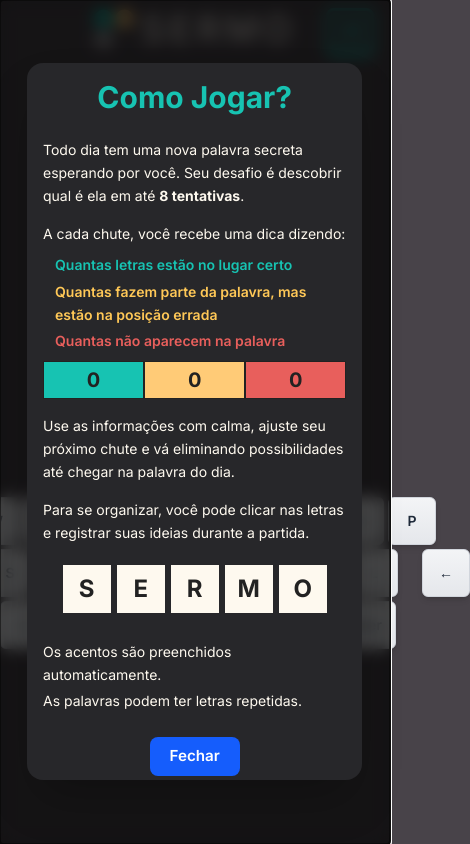
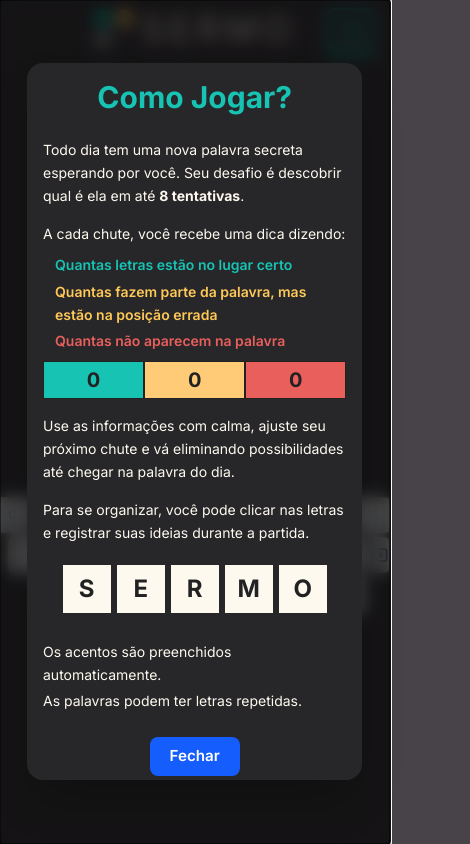
Before and after one commit to Devs-saas/sermo, a React (Vite) app: page / in a window 390 px wide. Shown: the whole page, 470 px wide, since content can reach past the window. Built offline with nearby package versions, Linux system fonts and the light colour scheme.

Commit message:
fix: tecladinho lindinho celular

```diff
--- a/src/components/atoms/KeyboardLetter.tsx
+++ b/src/components/atoms/KeyboardLetter.tsx
@@ -9,16 +9,24 @@ export function KeyboardLetter({ letter, onKeyPress }: Props) {
     };
 
     const isSpecialKey = letter === "enter" || letter === "backspace";
-    const baseClass = "bg-gradient-to-b from-gray-100 to-gray-200 rounded-md font-semibold text-gray-800 flex items-center justify-center cursor-pointer shadow-md hover:shadow-lg hover:-translate-y-1 active:translate-y-1 active:shadow-sm transition-all duration-75 border border-gray-300 text-sm";
-    const sizeClass = letter === "enter" ? "w-16 h-12" : "w-12 h-12";
-    const paddingClass = isSpecialKey ? "ml-5" : "";
+    const baseClass = "bg-gradient-to-b from-gray-100 to-gray-200 rounded-md font-bold text-gray-800 flex items-center justify-center cursor-pointer shadow-sm hover:shadow-md active:translate-y-0.5 active:shadow-sm transition-all duration-75 border border-gray-300 text-xs sm:text-sm uppercase select-none";
+
+    const sizeClass = isSpecialKey
+        ? "w-[54px] h-[36px] sm:w-[66px] sm:h-[44px]"
+        : "w-[36px] h-[36px] sm:w-[44px] sm:h-[44px] aspect-square";
 
     return (
         <button
             onClick={handleClick}
-            className={`${sizeClass} ${baseClass} ${paddingClass}`}
+            className={`${sizeClass} ${baseClass}`}
         >
-            {letter === "backspace" ? "←" : letter}
+            {letter === "backspace" ? (
+                <svg xmlns="http://www.w3.org/2000/svg" className="h-5 w-5 sm:h-6 sm:w-6" fill="none" viewBox="0 0 24 24" stroke="currentColor">
+                    <path strokeLinecap="round" strokeLinejoin="round" strokeWidth={2} d="M12 14l2-2m0 0l2-2m-2 2l-2-2m2 2l2 2M3 12l6.414 6.414a2 2 0 001.414.586H19a2 2 0 002-2V7a2 2 0 00-2-2h-8.172a2 2 0 00-1.414.586L3 12z" />
+                </svg>
+            ) : (
+                letter
+            )}
         </button>
     )
 }
--- a/src/components/molecules/KeyboardRow.tsx
+++ b/src/components/molecules/KeyboardRow.tsx
@@ -2,13 +2,13 @@ import { KeyboardLetter } from "../atoms/KeyboardLetter"
 
 type Props = {
     letters: string[]
-    offset?: number
+    paddingLeft?: string
     onKeyPress: (letter: string) => void
 }
 
-export function KeyboardRow({ letters, offset = 0, onKeyPress }: Props) {
+export function KeyboardRow({ letters, onKeyPress, paddingLeft = "0px" }: Props) {
     return (
-        <div className="flex gap-1" style={{ paddingLeft: `${offset}px` }}>
+        <div className="flex w-full justify-center gap-1 sm:gap-1.5 md:gap-2 px-1" style={{ paddingLeft }}>
             {letters.map((letter) => (
                 <KeyboardLetter key={letter} letter={letter} onKeyPress={onKeyPress} />
             ))}
--- a/src/components/molecules/WordInput.tsx
+++ b/src/components/molecules/WordInput.tsx
@@ -127,17 +127,6 @@ export function WordInput({ wordLength, onSubmit, ref }: Props) {
 
   return (
     <div className="relative">
-      <input
-        ref={inputRef}
-        value={rawValue}
-        onChange={handleChange}
-        onKeyDown={handleKeyDown}
-        className="absolute opacity-0"
-        inputMode="text"
-        autoCapitalize="characters"
-        autoCorrect="off"
-        autoFocus
-      />
 
       <div className="flex gap-1">
         {letters.map((letter, i) => (
--- a/src/components/organisms/Keyboard.tsx
+++ b/src/components/organisms/Keyboard.tsx
@@ -1,4 +1,4 @@
-import { KeyboardRow } from "../molecules/KeyboardRow.tsx"
+import { KeyboardRow } from "../molecules/KeyboardRow"
 
 type Props = {
     onKeyPress: (letter: string) => void
@@ -11,12 +11,10 @@ export function Keyboard({ onKeyPress }: Props) {
     row2.push("backspace")
     row3.push("enter")
     return (
-        <div className="flex flex-col items-center gap-2">
-            <div className="inline-flex flex-col gap-1">
-                <KeyboardRow letters={row1} offset={0} onKeyPress={onKeyPress} />
-                <KeyboardRow letters={row2} offset={14} onKeyPress={onKeyPress} />
-                <KeyboardRow letters={row3} offset={28} onKeyPress={onKeyPress} />
-            </div>
+        <div className="w-full max-w-[500px] mx-auto flex flex-col items-center gap-1 sm:gap-1.5 md:gap-2 pb-4">
+            <KeyboardRow letters={row1} onKeyPress={onKeyPress} />
+            <KeyboardRow letters={row2} onKeyPress={onKeyPress} paddingLeft="5%" />
+            <KeyboardRow letters={row3} onKeyPress={onKeyPress} paddingLeft="10%" />
         </div>
     )
 }
```
